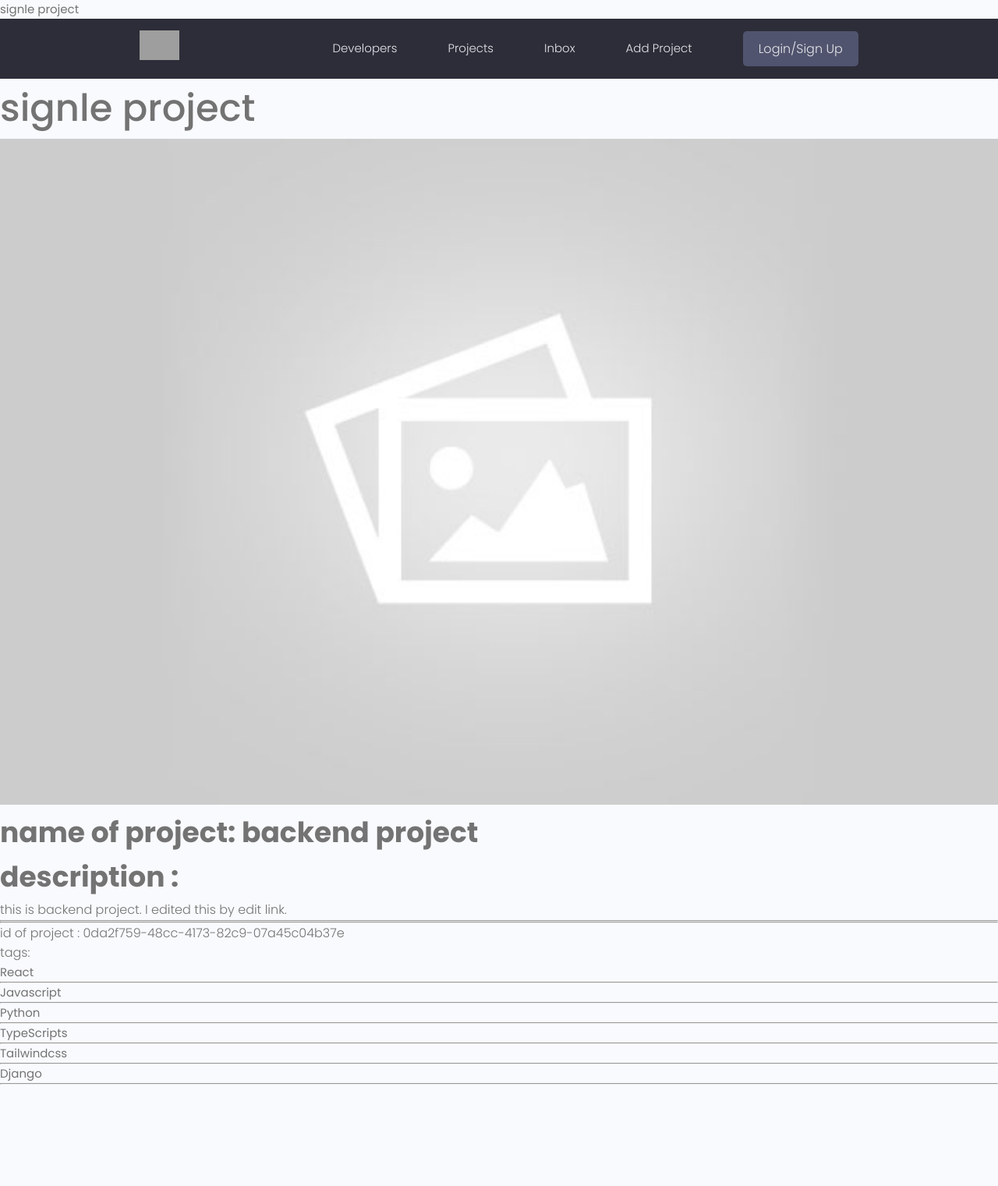
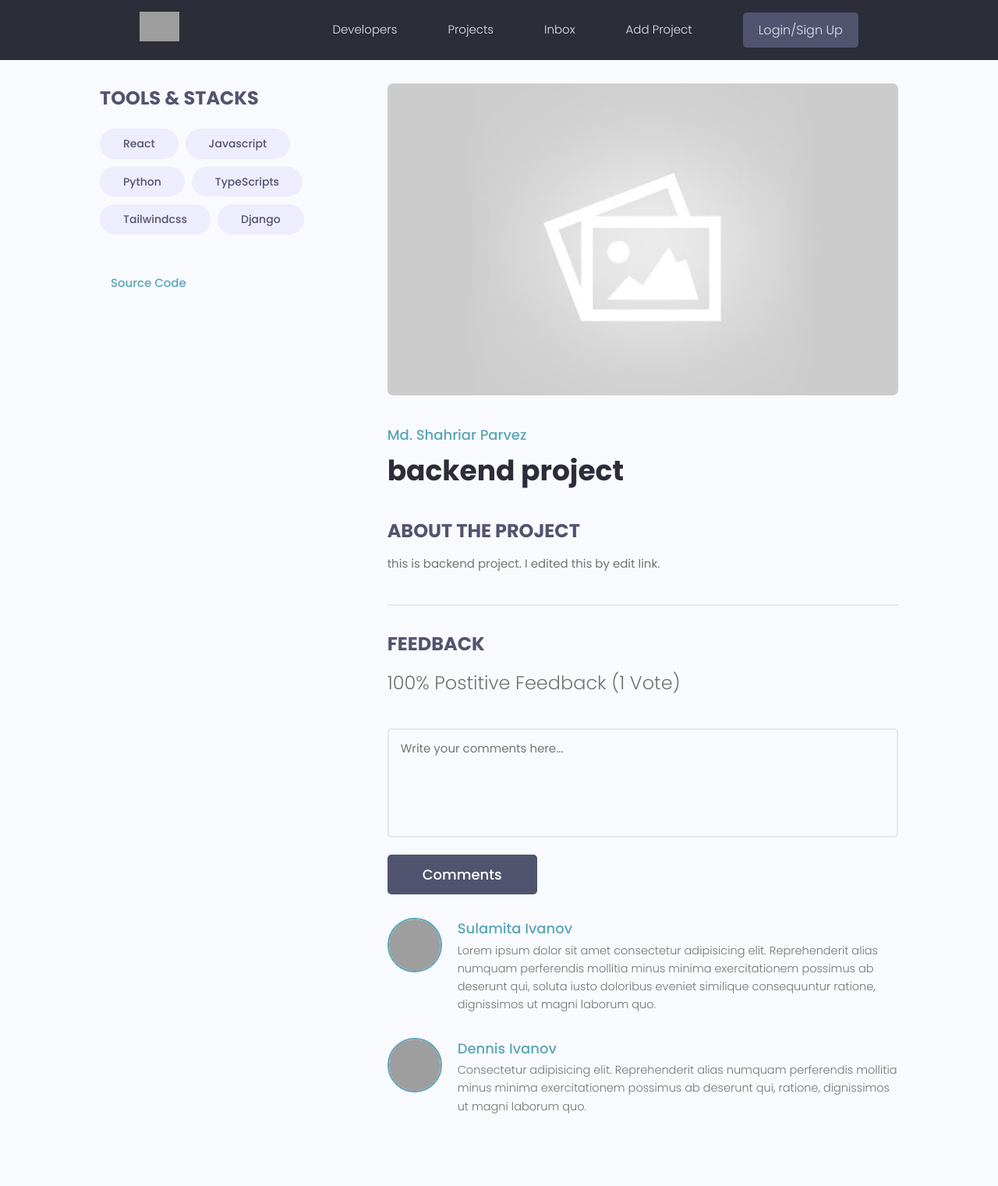
Before and after one commit to aliadde/devsearch, a Django app: a page that uses projects/templates/projects/singleproject.html in a window 1280 px wide. Shown: the whole page at 78% size. Before the commit the page ends 1391 px from the top, so only its background shows below. Run offline with Django 5.2, Linux system fonts and the light colour scheme; data comes from the database, SQL or seed files in the repository; both versions use the stored data as it was after the commit; some libraries are stand-ins or nearby versions; grey boxes are pictures that could not be loaded.

Commit message:
the singleprojecct.html has been themed

```diff
--- a/projects/templates/projects/singleproject.html
+++ b/projects/templates/projects/singleproject.html
@@ -1,37 +1,100 @@
 {% extends 'base.html' %}
 
 {% load static %}
-{% block title %} signle project {% endblock %}
 {% block content %}
-      <div class="content-block">
-            <h1>  signle project </h1>
-      <div class="profile-image">
-            <img  src="{{ project.featured_image.url }}">
+  <!-- Main Section -->
+  <main class="singleProject my-md">
+      <div class="container">
+        <div class="layout">
+          <div class="column column--1of3">
+            <h3 class="singleProject__subtitle">Tools & Stacks</h3>
+            <div class="singleProject__toolStack">
+            {%for tag in tags %}
+              <span class="tag tag--pill tag--sub tag--lg">
+                <small>{{tag}}</small>
+              </span>
+            {%endfor%}
+            </div>
+            {% if project.source_link %}
+                  <a class="singleProject__liveLink" href="{{project.source_link}}" target="_blank">
+                  <i class="im im-external-link"></i>
+                        Source Code
+                  </a>
+            {% else %}
+                  <i class="im im-external-link">
+                        No Source
+                  </i>
+            {%endif%}
+
+            {% if project.demo_link %}
+                  <a class="singleProject__liveLink" href="{{project.source_link}}" target="_blank">
+                  <i class="im im-external-link"></i>
+                        Demo Code
+                  </a>
+            {%endif%}
+          </div>
+          <div class="column column--2of3">
+            <img class="singleProject__preview" src="{{ project.featured_image.url }}" alt="portfolio thumbnail" />
+            <a href="profile.html" class="singleProject__developer">Md. Shahriar Parvez</a>
+            <h2 class="singleProject__title">{{project.title}}</h2>
+            <h3 class="singleProject__subtitle">About the Project</h3>
+            <div class="singleProject__info">
+                  {{project.description }}
+            </div>
+
+            <div class="comments">
+              <h3 class="singleProject__subtitle">Feedback</h3>
+              <h5 class="project--rating">
+                {{project.vote_ratio}}% Postitive Feedback
+                  {% if project.vote_total == 1 or 0 %}
+                    ({{project.vote_total}} Vote)
+                  {% else %}
+                    ({{project.vote_total}} Votes)
+                  {% endif %}
+
+              </h5>
+
+              <form class="form" action="#" method="POST">
+                <!-- Textarea -->
+                <div class="form__field">
+                  <label for="formInput#textarea">Comments: </label>
+                  <textarea class="input input--textarea" name="message" id="formInput#textarea"
+                    placeholder="Write your comments here..."></textarea>
+                </div>
+                <input class="btn btn--sub btn--lg" type="submit" value="Comments" />
+              </form>
+              <div class="commentList">
+                <div class="comment">
+                  <a href="profile.html">
+                    <img class="avatar avatar--md"
+                      src="https://pbs.twimg.com/profile_images/1335382240931368961/b3wSZKj4_400x400.jpg" alt="user" />
+                  </a>
+                  <div class="comment__details">
+                    <a href="profile.html" class="comment__author">Sulamita Ivanov</a>
+                    <p class="comment__info">
+                      Lorem ipsum dolor sit amet consectetur adipisicing elit. Reprehenderit alias numquam perferendis
+                      mollitia minus minima exercitationem possimus ab deserunt qui, soluta iusto doloribus eveniet
+                      similique consequuntur ratione, dignissimos ut magni laborum quo.
+                    </p>
+                  </div>
+                </div>
+                <div class="comment">
+                  <a href="profile.html">
+                    <img class="avatar avatar--md" src="https://avatars.githubusercontent.com/u/33843378" alt="user" />
+                  </a>
+                  <div class="comment__details">
+                    <a href="profile.html" class="comment__author">Dennis Ivanov</a>
+                    <p class="comment__info">
+                      Consectetur adipisicing elit. Reprehenderit alias numquam perferendis mollitia minus minima
+                      exercitationem possimus ab deserunt qui, ratione, dignissimos ut magni laborum quo.
+                    </p>
+                  </div>
+                </div>
+              </div>
+            </div>
+          </div>
+        </div>
       </div>
-      <h2>name of project:  {{ project.title}}  </h2>
-      <h2> description : </h2>
-      <p> {{project.description }}  </p>
-      <ul>
-            <hr />
-            <hr />
-            <li>
-                  <p>
-                        id of project : {{project.id }}
-                  </p>
-            </li>
-            <li>
-                  <p>
-                        tags:
-                        <ul>
-                              {%for tag in tags %}
-                                    <li>{{tag}} </li>
-                                    <hr />
-
-                              {% endfor %}
-                        </ul>
-                  </p>
-            </li>
-
-      </ul>
       </div>
+    </main>
  {% endblock %}
```
Also changed, not shown: templates/form-template.html (added, +80 -0 lines), templates/single-project.html (deleted, +0 -152 lines), db.sqlite3.
